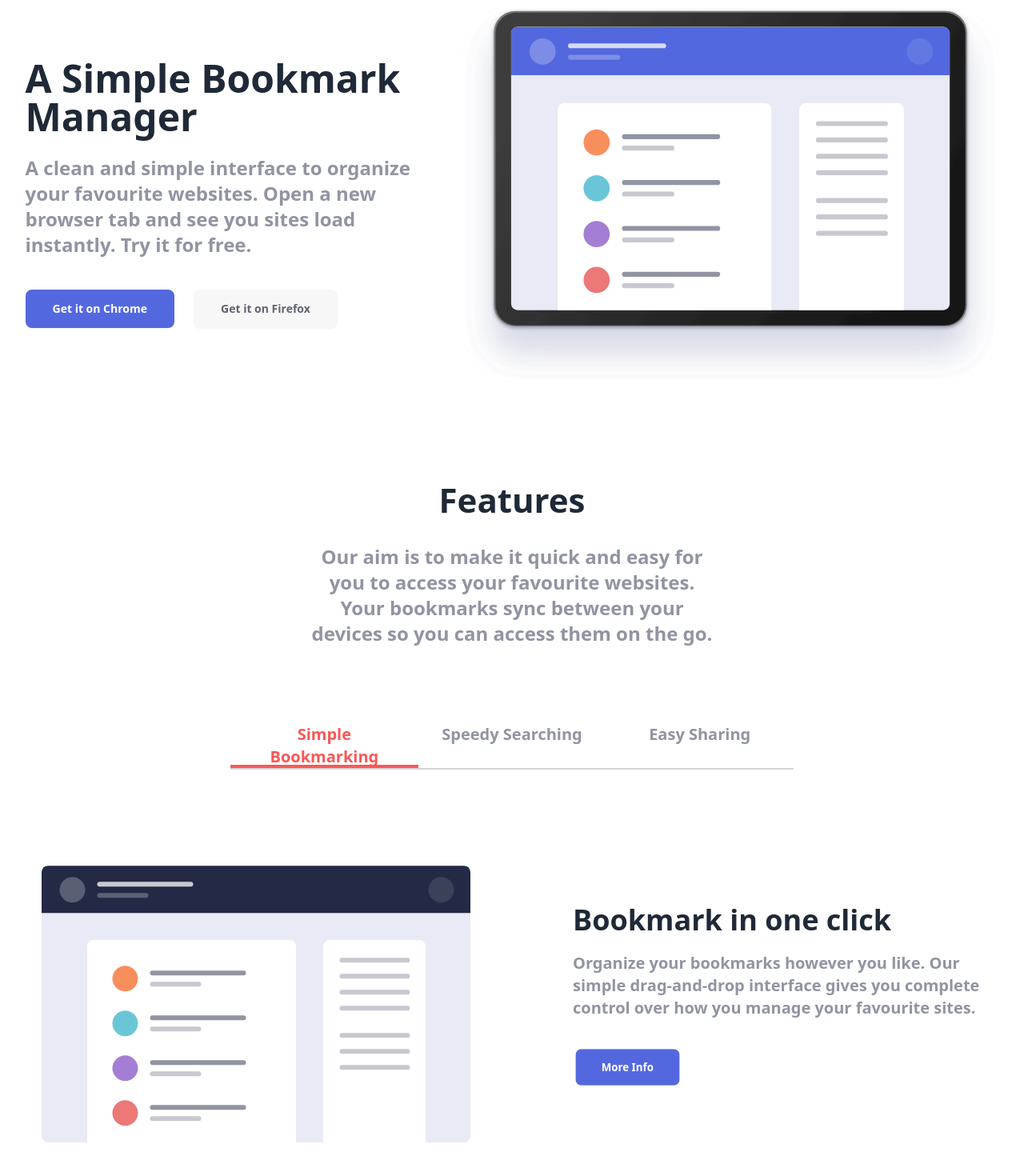
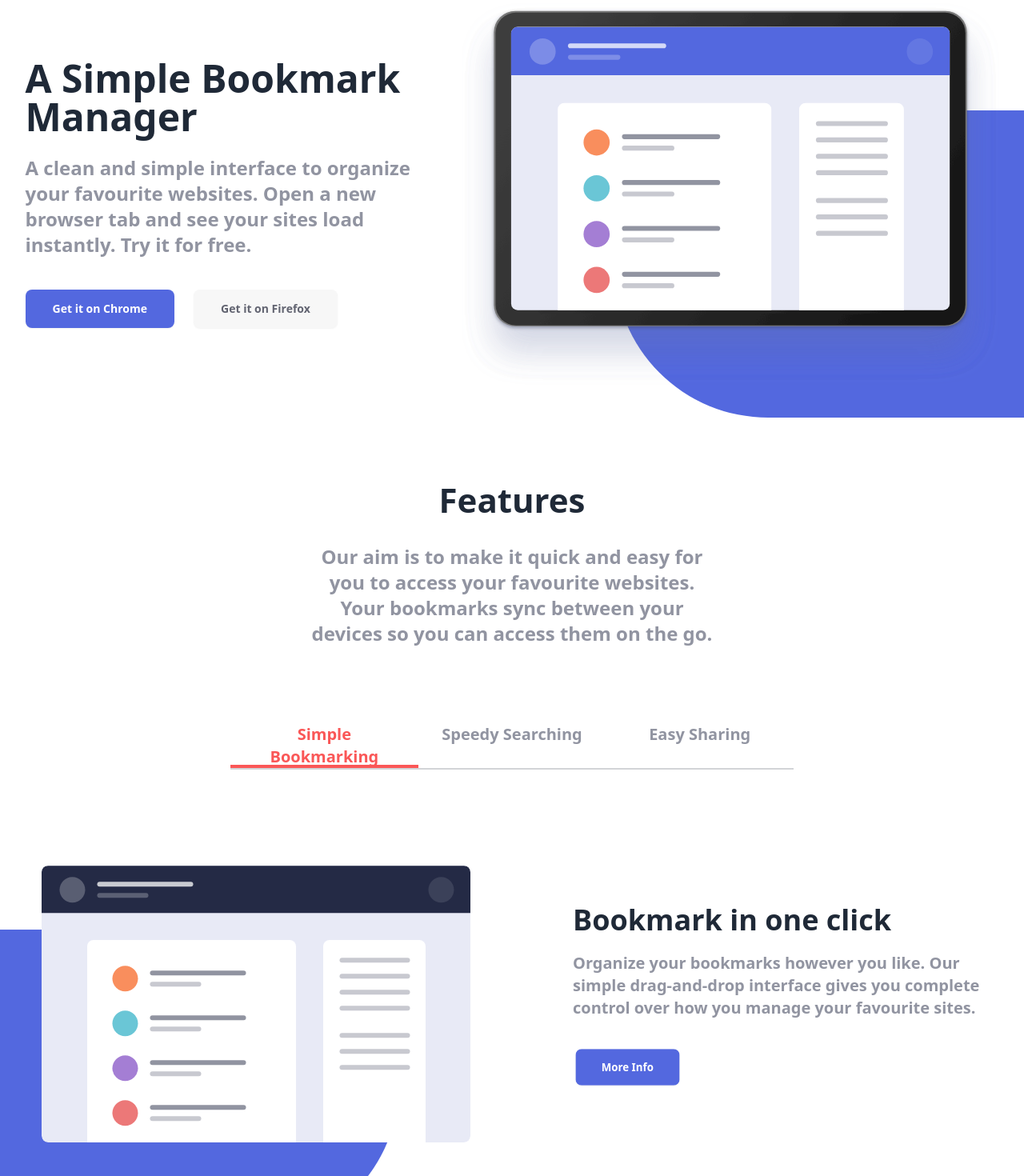
Before and after one commit to KonradBauer/Products-Page, a React (Vite) app: page / in a window 1280 px wide. Shown: the part 440-1910 px from the top of the page at 80% size. Built offline with nearby package versions, Linux system fonts and the light colour scheme.

Commit message:
blue ornaments implemented on desktop

```diff
--- a/src/components/Features/FeatureElement.tsx
+++ b/src/components/Features/FeatureElement.tsx
@@ -8,7 +8,8 @@ export const FeatureElement: React.FC<FeatureElementProps> = ({ hero, title, des
   return (
     <div className="mt-12 mb-32 max-md:mt-4 flex justify-center">
       <div className="flex flex-col lg:flex-row gap-32 max-md:gap-2 items-start">
-        <img src={hero} className="max-w-2xl rounded-lg w-full lg:w-auto" />
+        <div className="absolute bg-lightBlue h-96 mt-20 w-[39%] left-0 rounded-r-full"></div>
+        <img src={hero} className="max-w-2xl rounded-lg w-full lg:w-auto relative" />
         <div className="text-left">
           <h1 className="text-4xl font-bold mt-12 max-md:text-2xl text-left max-md:text-center">
             {title}
--- a/src/components/Subheader/Subheader.tsx
+++ b/src/components/Subheader/Subheader.tsx
@@ -1,18 +1,20 @@
+import React from "react";
 import hero from "../../images/illustration-hero.svg";
 
 export const Subheader = () => {
   return (
-    <div className="flex mt-12 mb-10 max-md:mt-16">
+    <div className="flex mt-12 mb-10 max-md:mt-16 relative">
       <div className="hero">
         <div className="hero-content flex-col lg:flex-row-reverse gap-12">
-          <img src={hero} className="max-w-2xl rounded-lg w-full" />
+          <div className="absolute bg-lightBlue h-96 mt-44 w-[40%] right-0 rounded-l-full"></div>
+          <img src={hero} className="max-w-2xl rounded-lg w-full relative" />
           <div>
             <h1 className="text-5xl font-bold max-w-lg max-md:text-[28px] max-md:flex max-lg:text-center max-md:justify-center">
               A Simple Bookmark Manager
             </h1>
             <p className="py-6 text-lightGrey font-semibold text-2xl max-w-lg max-md:mx-4 max-md:text-center max-md:text-[16px]">
               A clean and simple interface to organize your favourite websites. Open a new browser
-              tab and see you sites load instantly. Try it for free.
+              tab and see your sites load instantly. Try it for free.
             </p>
             <div className="mt-4 max-lg:flex justify-center">
               <button className="btn bg-lightBlue text-white border-transparent border-2 font-bold hover:bg-white hover:text-lightBlue hover:border-lightBlue px-8 mr-6 max-md:mr-4 max-md:px-4">
```
